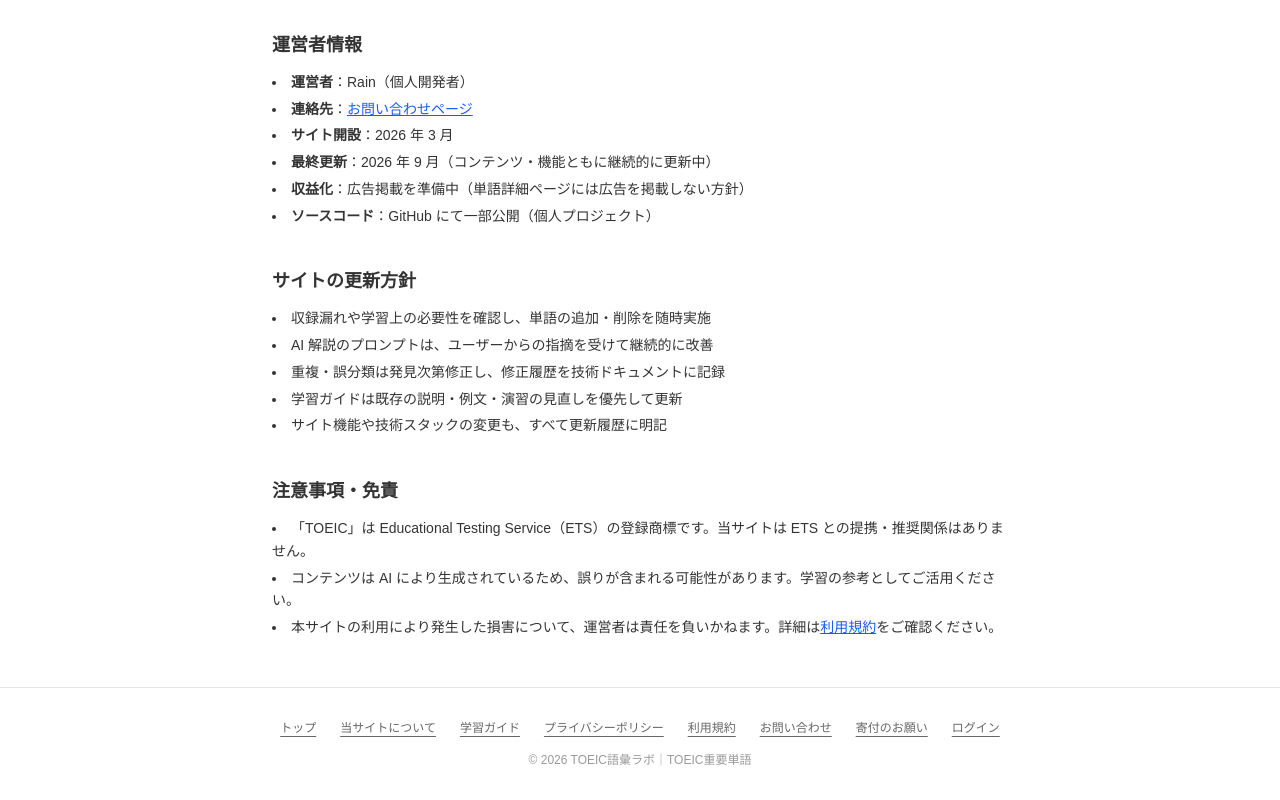
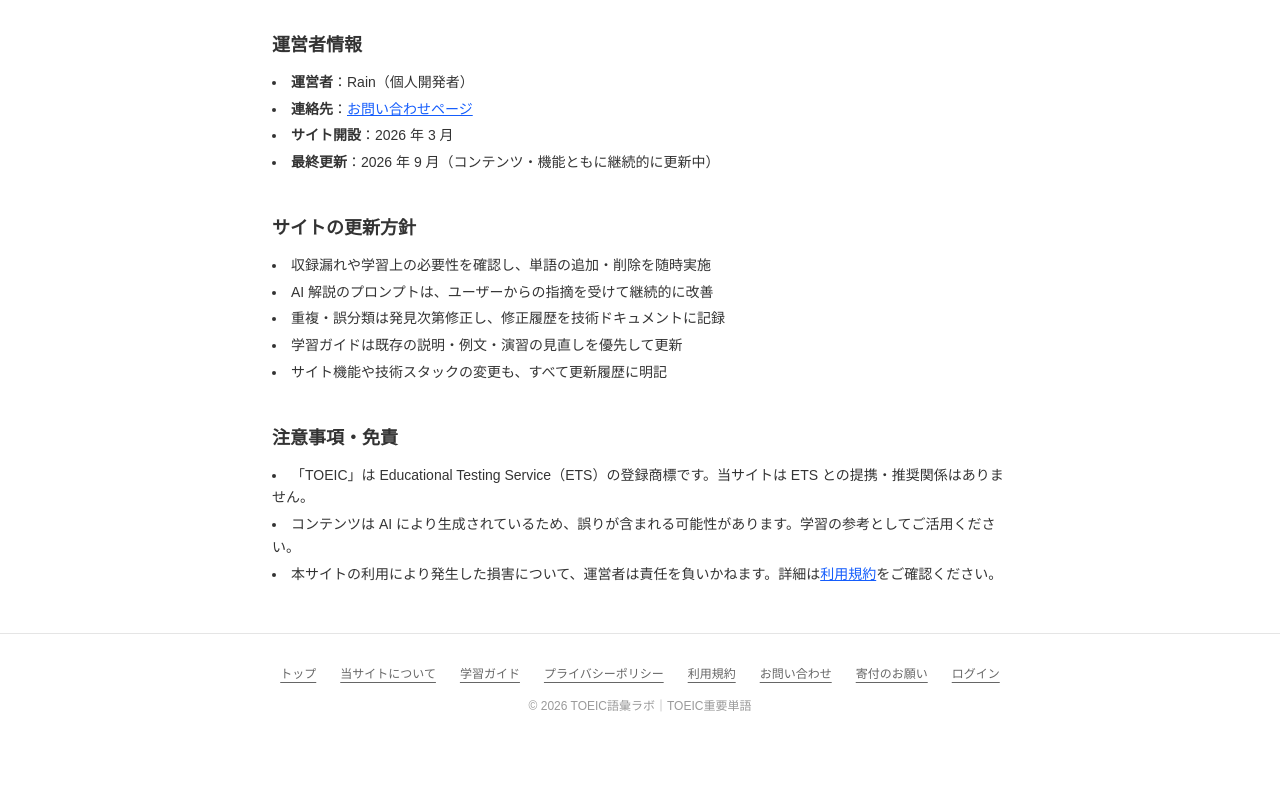
Before and after one commit to Rainnnnnnnn-maker/toeic_website_ver2.0, a Next.js app: page /about in a window 1280 px wide. Shown: the part 1610-2410 px from the top of the page. After the commit the page ends 2356 px from the top, so only its background shows below. Built offline with nearby package versions, Linux system fonts and the light colour scheme; no server answers.

Commit message:
refactor(about): remove unnecessary information from the About page

```diff
--- a/src/app/(web-info)/about/page.tsx
+++ b/src/app/(web-info)/about/page.tsx
@@ -177,14 +177,6 @@ export default function AboutPage() {
               <strong>最終更新</strong>
               {"：2026 年 9 月（コンテンツ・機能ともに継続的に更新中）"}
             </li>
-            <li>
-              <strong>収益化</strong>
-              {"：広告掲載を準備中（単語詳細ページには広告を掲載しない方針）"}
-            </li>
-            <li>
-              <strong>ソースコード</strong>
-              {"：GitHub にて一部公開（個人プロジェクト）"}
-            </li>
           </ul>
         </section>
 
```
